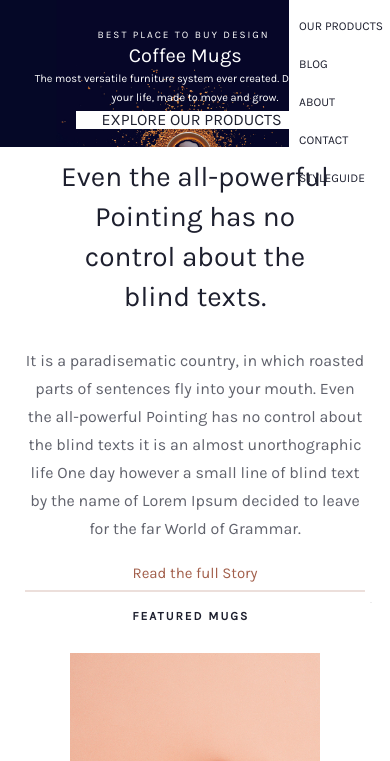
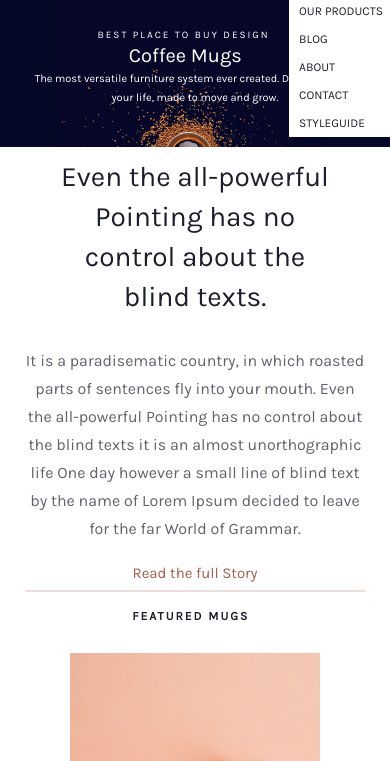
Before and after one commit to vlyaskovskij/CoffeStyle, a plain HTML site: page index.html in a window 390 px wide. Both pictures are taken after a click on the button 359 px from the left and 40 px from the top of the page. Shown: the part 83-844 px from the top of the page. Drawn offline with nearby package versions, Linux system fonts and the light colour scheme.

Commit message:
Update style.css

```diff
--- a/css/style.css
+++ b/css/style.css
@@ -624,7 +624,7 @@ input[value="customer@coffestyle.io"] {
         padding-left:10px;
     }
     .menu__list-item {
-        padding: 5px 10px;
+        padding: 0px 10px;
         z-index: 10;
 
     }
@@ -707,7 +707,7 @@ input[value="customer@coffestyle.io"] {
         margin: 0 30px;
     }
     .showcase__link{
-        top: 23%;
+        display: none;
     }
     .desc-wrapper{
         margin: 10px 10px;
```
